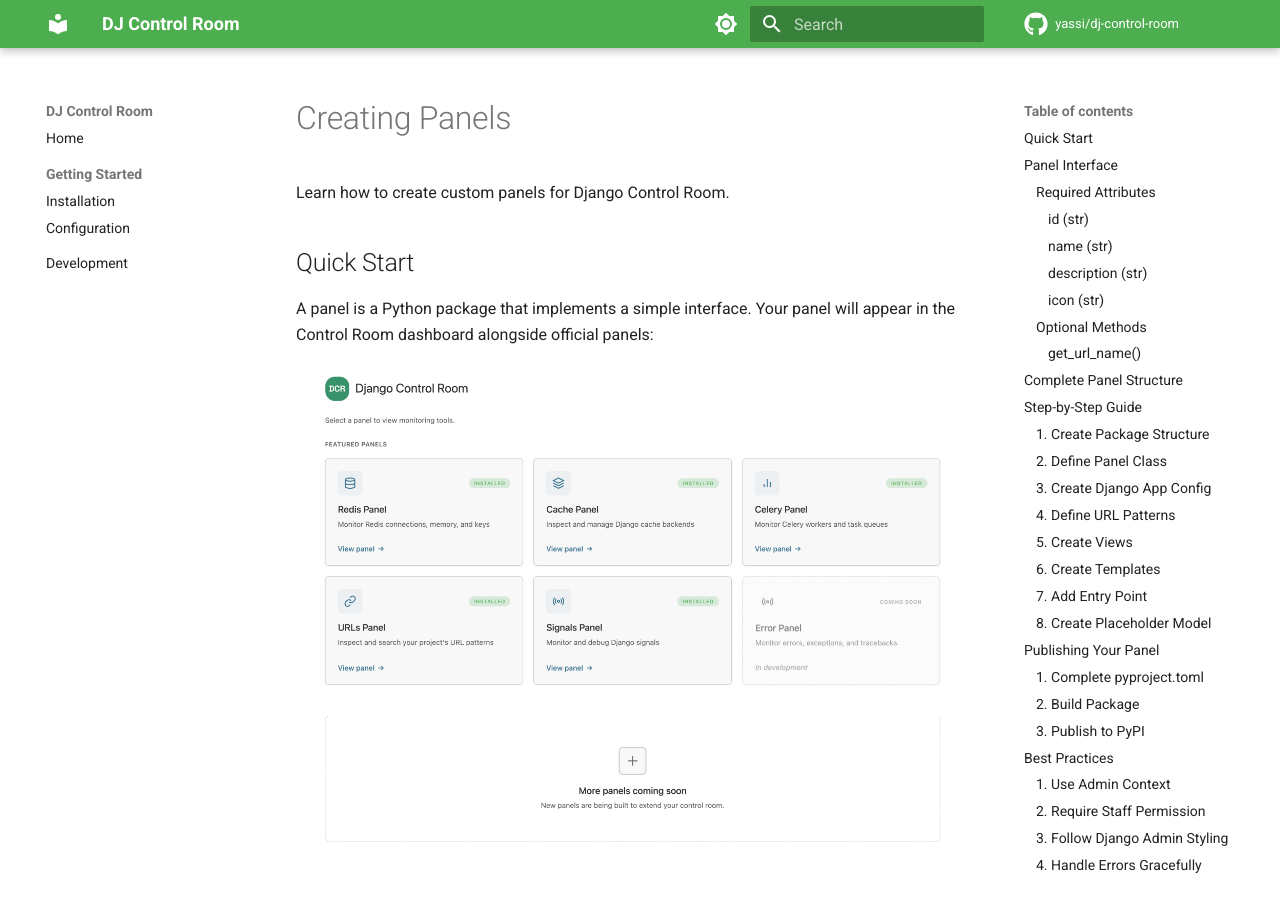
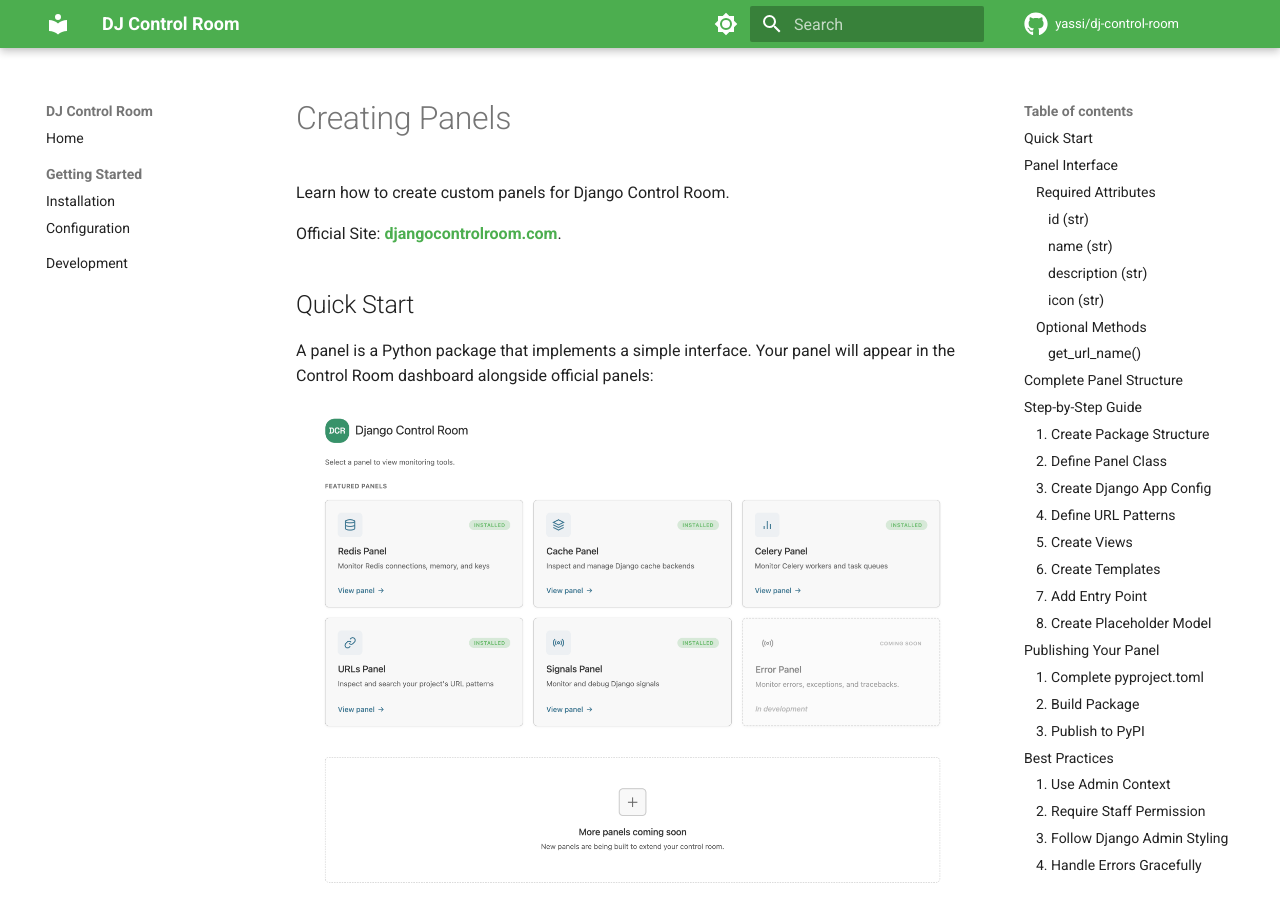
Before and after one commit to yassi/dj-control-room, an MkDocs documentation site: the page built from docs/creating-panels.md, in a window 1280 px wide and 900 px high. Built offline with MkDocs 1.6.1 and Material for MkDocs 9.7.7, drawn with Linux system fonts in a browser that asks for light colours; comment, search, counter and statistics services are not loaded.

Commit message:
link to official site from docs and readme

```diff
--- a/README.md
+++ b/README.md
@@ -18,6 +18,7 @@
 </p>
 
 <p align="center">
+  <a href="https://djangocontrolroom.com">Official Site</a> •
   <a href="#features">Features</a> •
   <a href="#installation">Installation</a> •
   <a href="#quick-start">Quick Start</a> •
@@ -196,7 +197,9 @@
 
 ## Documentation
 
-Full documentation is available at: **[https://yassi.github.io/dj-control-room/](https://yassi.github.io/dj-control-room/)**
+Visit the official site at **[djangocontrolroom.com](https://djangocontrolroom.com)** for guides, tutorials, and examples.
+
+Full documentation: **[https://yassi.github.io/dj-control-room/](https://yassi.github.io/dj-control-room/)**
 
 - [Installation Guide](docs/installation.md)
 - [Configuration](docs/configuration.md)
@@ -223,6 +226,7 @@
 ---
 
 <p align="center">
+  <a href="https://djangocontrolroom.com">Official Site</a> •
   <a href="https://github.com/yassi/dj-control-room">Star us on GitHub</a> •
   <a href="https://github.com/yassi/dj-control-room/issues">Report Bug</a> •
   <a href="https://github.com/yassi/dj-control-room/issues">Request Feature</a>
--- a/docs/api-reference.md
+++ b/docs/api-reference.md
@@ -1,6 +1,8 @@
 # API Reference
 
 Complete API reference for Django Control Room.
+
+Official Site: **[djangocontrolroom.com](https://djangocontrolroom.com)**.
 
 ![Django Control Room](https://raw.githubusercontent.com/yassi/dj-control-room/main/images/grid_image.png)
 
--- a/docs/configuration.md
+++ b/docs/configuration.md
@@ -1,6 +1,8 @@
 # Configuration Guide
 
 Django Control Room offers flexible configuration options to customize its behavior.
+
+Official Site: **[djangocontrolroom.com](https://djangocontrolroom.com)**.
 
 ![Control Room Features](https://raw.githubusercontent.com/yassi/dj-control-room/main/images/grid_image.png)
 
--- a/docs/creating-panels.md
+++ b/docs/creating-panels.md
@@ -1,6 +1,8 @@
 # Creating Panels
 
 Learn how to create custom panels for Django Control Room.
+
+Official Site: **[djangocontrolroom.com](https://djangocontrolroom.com)**.
 
 ## Quick Start
 
--- a/pyproject.toml
+++ b/pyproject.toml
@@ -4,7 +4,7 @@
 
 [project]
 name = "dj-control-room"
-version = "0.2.1"
+version = "0.2.2"
 description = "The control room for your Django app"
 readme = "README.md"
 license = "MIT"
```
Also changed, not shown: docs/index.md (+4 -0 lines), docs/installation.md (+2 -0 lines).
